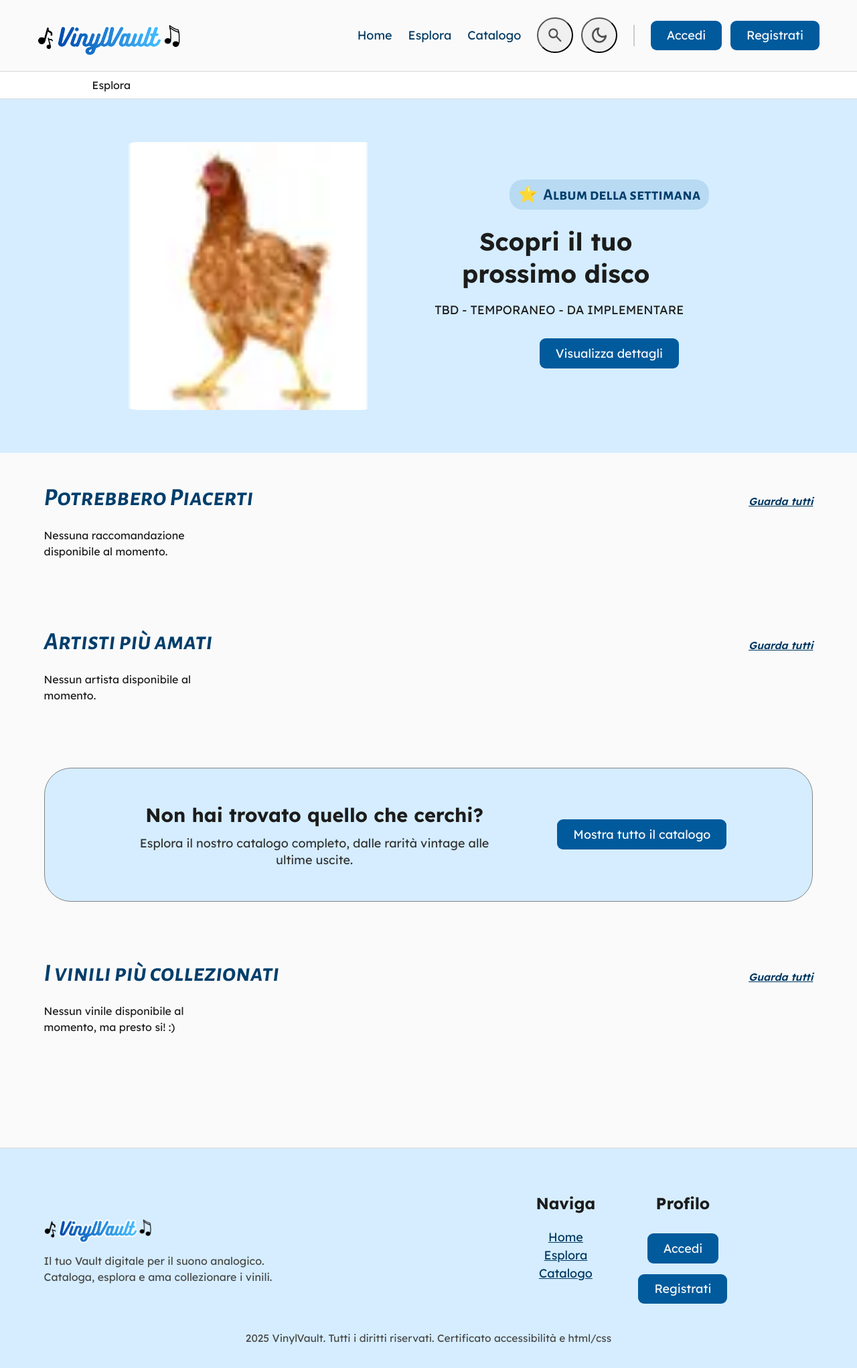
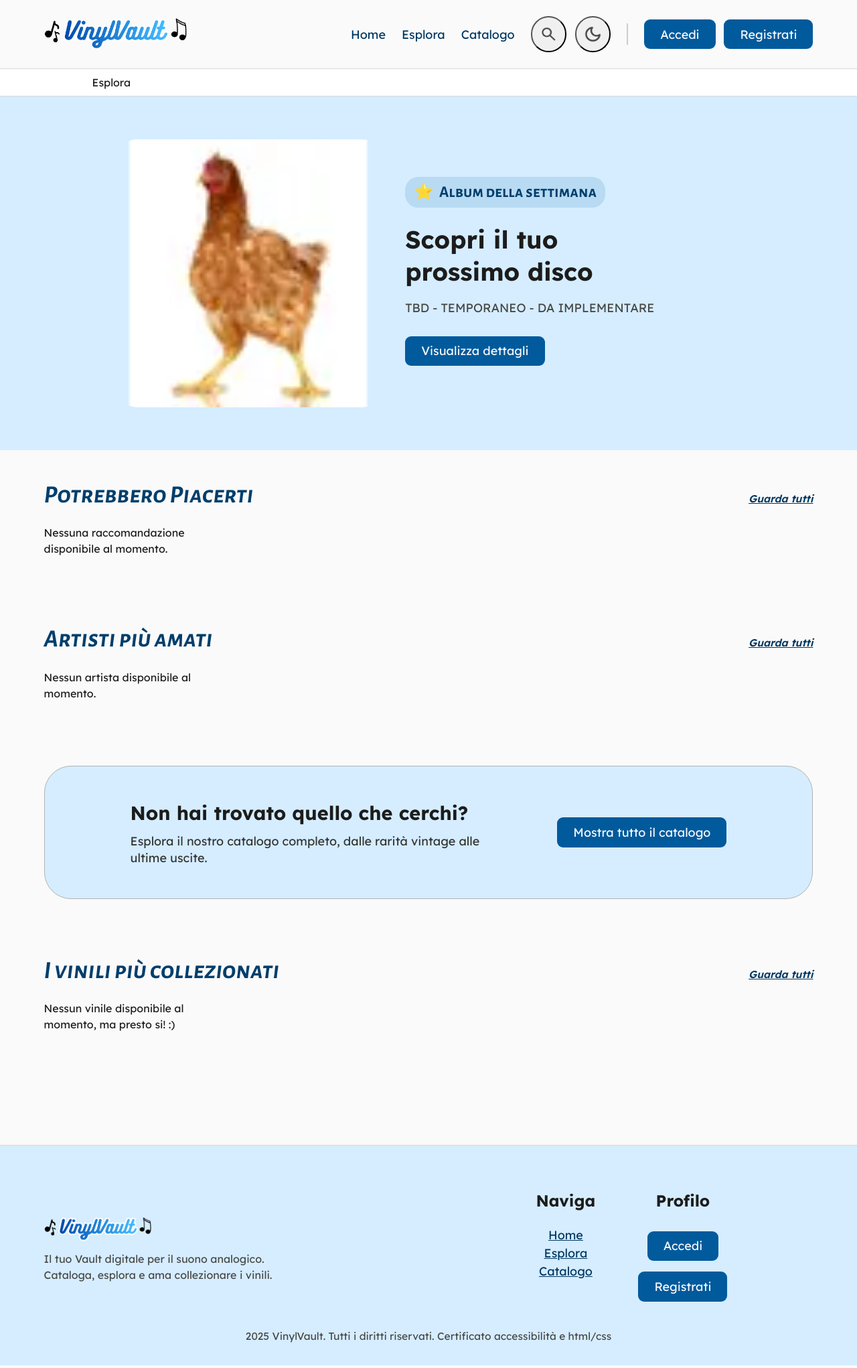
Before and after one commit to davidevigolo/vinyl-vault, a PHP site: page /esplora.php in a window 1280 px wide. Shown: the whole page at 67% size. Run offline with PHP 8.4, Linux system fonts and the light colour scheme; data that the repository does not hold is empty.

Commit message:
Inizio mobile, icona tema, burger menu, aggiunta immagini

```diff
--- a/php/static/add_disk.html
+++ b/php/static/add_disk.html
@@ -20,7 +20,9 @@
     </nav>
     [header]
     <nav id="breadcrumb" aria-label="percorso di navigazione">
-        <a href="index.php"><span lang="en">Home</span></a> &gt;<span> Aggiungi Disco</span>
+        <div class="center-container">
+            <a href="index.php"><span lang="en">Home</span></a> &gt;Aggiungi Disco
+        </div>
     </nav>
     <main id="content">
         <div class="page-banner">
--- a/php/static/index.html
+++ b/php/static/index.html
@@ -6,7 +6,7 @@
         content="Piattaforma dedicata agli appassionati di vinili per esplorare, collezionare e condividere la loro passione per la musica su vinile.">
     <meta name="keywords"
         content="vinili, collezione di vinili, musica su vinile, catalogo vinili, esplora vinili, community vinili">
-    <title>Vinyl Vault</title>
+        <title>Vinyl Vault</title>
     [head] <!-- qui viene inserita la parte invariante dell'header-->
 </head>
 
@@ -38,7 +38,7 @@
         <!-- Banner iniziale -->
         <section class="hero" aria-labelledby="hero-title">
             <div class="center-container">
-                <img src="assets/images/logo-full-light.png" alt="Logo di Vinyl Vault">
+                <div class="hero-logo hide" lang="en">Vinyl Vault</div>
                 <div class="hero-text">
                     <h2 id="hero-title">Il Tuo Archivio Personale del Vinile</h2>
                     <p>Cataloga la tua collezione, scopri gemme nascoste e cura la tua lista dei desideri.</p>
--- a/php/static/layout/head.html
+++ b/php/static/layout/head.html
@@ -2,7 +2,7 @@
 <meta name="viewport" content="width=device-width, initial-scale=1.0">
 <meta name="author" content="Vinyl Vault Team">
 <link rel="stylesheet" href="stylesheets/style.css" media="screen">
-<link rel="stylesheet" href="stylesheets/mini.css" media="screen and (max-width: 800px)">
+<link rel="stylesheet" href="stylesheets/mini.css" media="screen and (max-width: 1024px)">
 <!-- Va messo dopo perchè altrimenti le regole rimarrebbero quelle di style.css-->
 <link rel="stylesheet" href="stylesheets/print.css" media="print">
 <link rel="preconnect" href="https://fonts.googleapis.com">
@@ -16,3 +16,5 @@
     href="https://fonts.googleapis.com/css2?family=Alegreya+Sans+SC:ital,wght@0,100;0,300;0,400;0,700;0,800;0,900;1,100;1,300;1,400;1,700;1,800;1,900&display=swap"
     rel="stylesheet">
 <script src="scripts/back_to_top.js" defer></script>
+<script src="../../scripts/burger_menu.js" defer></script>
+<script src="../../scripts/theme_toggle.js" defer></script>
--- a/php/static/layout/header.html
+++ b/php/static/layout/header.html
@@ -1,10 +1,18 @@
 <header>
-    <div class="header-container">
+    <div class="center-container header-container">
         <div class="logo">
             <!-- Mettiamo il link alla home nel logo?-->
             <h1 class="hide" lang="en">Vinyl Vault</h1> <!-- Sostituito con logo tramite image replacement -->
         </div>
         <div class="header-right">
+
+            <button class="menu-toggle"
+                    aria-expanded="false"
+                    aria-controls="main-nav-list"
+                    aria-label="Apri menù di navigazione">
+                <span aria-hidden="true">☰</span>
+            </button>
+
             <nav id="menu" aria-label="Menù di navigazione principale">
                 <!-- funzione getNavBar per evitare link circolari-->
                 <ul class="nav-links">
@@ -16,10 +24,10 @@
 
             <div class="actions-group">
                 <button class="search-toggle" >
-                    <img class="search-icon" src="assets/images/search.png" alt="" /><span>Cerca nel catalogo</span>
+                    <img class="search-icon" src="assets/images/search.png" alt="" /><span class="sr-only">Cerca nel catalogo</span>
                 </button>
                 <button class="theme-toggle">
-                <img class="theme-icon" src="assets/images/moon.png" alt="" aria-hidden="true" /><span>Cambia tema visivo</span>
+                    <img class="theme-icon" src="assets/images/moon.png" alt="" aria-hidden="true" /><span class="sr-only">Cambia tema visivo</span>
                 </button>
             </div>
 
--- /dev/null
+++ b/scripts/burger_menu.js
@@ -0,0 +1,19 @@
+document.addEventListener('DOMContentLoaded', () => {
+
+    const menuToggle = document.querySelector('.menu-toggle');
+    const headerRight = document.querySelector('.header-right');
+
+    if (menuToggle && headerRight) {
+        menuToggle.addEventListener('click', () => {
+            const isOpen = headerRight.classList.toggle('is-open');
+
+            menuToggle.setAttribute('aria-expanded', isOpen);
+
+            menuToggle.innerHTML = isOpen ?
+                '<span aria-hidden="true">✕</span>' :
+                '<span aria-hidden="true">☰</span>';
+
+            menuToggle.setAttribute('aria-label', isOpen ? 'Chiudi menù' : 'Apri menù');
+        });
+    }
+});
--- /dev/null
+++ b/scripts/theme_toggle.js
@@ -0,0 +1,29 @@
+document.addEventListener('DOMContentLoaded', () => {
+    const themeToggle = document.querySelector('.theme-toggle');
+    const htmlElement = document.documentElement;
+
+    const applyTheme = (theme) => {
+        htmlElement.setAttribute('data-theme', theme);
+
+        const themeIcon = themeToggle?.querySelector('.theme-icon');
+        if (themeIcon) {
+            // switch icon
+            themeIcon.src = theme === 'light' ? 'assets/images/moon.png' : 'assets/images/sun.png';
+            themeIcon.alt = theme === 'light' ? 'Attiva tema scuro' : 'Attiva tema chiaro';
+        }
+
+        // save changes
+        localStorage.setItem('selected-theme', theme);
+    };
+
+    const savedTheme = localStorage.getItem('selected-theme') || 'light';
+    applyTheme(savedTheme);
+
+    if (themeToggle) {
+        themeToggle.addEventListener('click', () => {
+            const currentTheme = htmlElement.getAttribute('data-theme');
+            const newTheme = currentTheme === 'light' ? 'dark' : 'light';
+            applyTheme(newTheme);
+        });
+    }
+});
--- a/stylesheets/mini.css
+++ b/stylesheets/mini.css
@@ -1,30 +1,148 @@
+/* General info */
+@supports (font-size: clamp(1rem, 1vi, 1rem)) {
+    :root {
+        --font-small: clamp(0.875rem, 0.8125rem + 0.2vw, 1rem);
+        --font-medium: clamp(1rem, 0.9375rem + 0.25vw, 1.125rem);
+        --font-large: clamp(1.25rem, 1.125rem + 0.5vw, 1.5rem);
+        --font-xl: clamp(1.4rem, 1.2rem + 1vw, 1.8rem);
+        --font-xxl: clamp(2rem, 1.75rem + 1.25vw, 2.3rem);
+    }
+}
+
+/* browser che non supportano clamp */
+@supports not (font-size: clamp(1rem, 1vi, 1rem)) {
+    :root {
+        --font-small: 0.875rem;
+        --font-medium: 1rem;
+        --font-large: 1.25rem;
+        --font-xl: 1.4rem;
+        --font-xxl: 2rem;
+    }
+    @media screen and (min-width: 1280px) {
+        :root {
+            --font-small: 1rem;
+            --font-medium: 1.125rem;
+            --font-large: 1.5rem;
+            --font-xl: 1.8rem;
+            --font-xxl: 2.3rem;
+        }
+    }
+}
+
+
+.center-container {
+    max-width: 55em;
+    padding-left: 1em;;
+    padding-right: 1em;
+    margin: auto;
+    width: 100%;
+}
+#breadcrumb {
+    padding: 0 0;
+}
+
+/* End general info */
+
+
 /* Header */
 
 header {
-    flex-direction: column;
-    justify-content: flex-start;
-    gap: 0rem;
-    padding: 0rem;
+    position: relative;
+    z-index: 1000;
 }
 
-header .site-nav {
-    margin: auto;
-    width: 100%;
+.header-container {
+    display: grid;
+    grid-template-columns: 0.5fr 2fr;
+    align-items: center;
+    justify-content: space-between;
+    padding-top: 1.3em;
+    padding-bottom: 1.3em;
 }
 
-header .site-nav-links li {
-    text-align: center;
-    display: block;
-    margin: 0rem;
-    padding: 0.5rem 0rem;
-    border-top: 0.1rem solid var(--border-default);
+.header-right .nav-links,
+.header-right .actions-group,
+.header-right .profile-nav,
+.header-right .v-divider {
+    display: none;
 }
 
-header .site-nav-links li:last-child {
-    border-bottom: 0.1rem solid var(--border-default);
+.menu-toggle {
+    display: block;
+    background: none;
+    border: none;
+    font-size: var(--font-xxl);
+    cursor: pointer;
+    color: var(--text-primary);
+    z-index: 1001;
+}
+
+.header-right.is-open {
+    display: flex;
+    flex-direction: column;
+    align-items: center;
+    justify-items: center;
+
+    position: absolute;
+    top: 100%;
+    left: 0;
+    width: 100%;
+    min-height: 20em;
+    height: auto;
+
+    background: var(--bg-surface);
+    padding: 4rem 0 2rem 0;
+    border-bottom: 2px solid var(--border-default);
+    box-shadow: 0 8px 15px rgba(0,0,0,0.1);
+    z-index: 999;
+}
+
+.header-right.is-open .menu-toggle {
+    position: absolute;
+    top: 1rem;
+    right: 1.2rem;
+    margin: 0;
+    order: unset;
+}
+
+.header-right.is-open .nav-links,
+.header-right.is-open .actions-group,
+.header-right.is-open .profile-nav {
+    display: flex;
+    flex-direction: column;
+    align-items: center;
+    width: 100%;
+    gap: 1.5rem;
+}
+
+.header-right.is-open .actions-group {
+    flex-direction: row;
+    justify-content: center;
+    margin-top: 0.5rem;
+}
+
+.header-right.is-open .profile-nav ul {
+    display: flex;
+    flex-direction: row;
+    gap: 1rem;
+    list-style: none;
+}
+
+.header-right.is-open .nav-links {
+    padding-top: 1rem;
+}
+
+.header-right.is-open .nav-links a {
+    font-size: var(--font-large);
+    text-decoration: none;
+}
+
+.v-divider {
+    display: none;
 }
 
 /* End Header */
+
 
 /* Footer */
 footer{
--- a/stylesheets/style.css
+++ b/stylesheets/style.css
@@ -19,7 +19,7 @@
 
     /* Borders & Accents */
     --border-default: #D9D9D9;
-    --border-dark: #848484;
+    --border-dark: #b2b2b2;
     --brand-primary: #005A9C; /* Blu6 - Bottoni */
     --brand-primary-dark: #003E6B; /* Blu7 - Titoli */
 
@@ -35,6 +35,9 @@
     --icon-theme-light: #e2e2e2;
 
     --bg-error: #d93025;
+
+
+    --hero-logo-img: url('../assets/images/logo-full-light.png');
 }
 
 /* colori tema scura */
@@ -67,6 +70,9 @@
     --icon-theme-light: #6B6B6B;
 
     --bg-error: #ff6f64;
+
+
+    --hero-logo-img: url('../assets/images/logo-full-dark.png');
 }
 
 /* browser che supportano clamp */
@@ -201,7 +207,6 @@ button[type="submit"] {
 
 #content {
     padding-bottom: 3rem;
-    text-align: center;
 }
 
 .center-container {
@@ -260,35 +265,29 @@ button[type="submit"] {
 header {
     background: var(--bg-page);
     border-bottom: var(--border-default) solid 0.1em;
+    top: 0;
+    position: sticky;
     width: 100%;
 }
 
 .header-container {
-    padding-left: 1em;
-    padding-right: 1em;
     display: grid;
-    /* Colonne: Logo, Spazio Flessibile, Menu + Icone, Divisore, Profilo */
-    grid-template-columns: auto 1fr auto;
+    grid-template-columns: 1fr 2.5fr;
     align-items: center;
-    margin: 0 auto;
+    justify-content: space-between;
     padding-top: 1.3em;
     padding-bottom: 1.3em;
-    max-width: 75em;
-    width: 100%;
-    overflow: hidden;
 }
 
 .header-right {
-    grid-column: 3;
+    justify-self: end;
     display: flex;
     align-items: center;
     gap: 1.5em;
 }
 
-.logo {
-    display: flex;
-    align-items: center;
-    padding-top: 1em;
+.header .logo {
+    justify-self: start;
 }
 
 h1.hide {
@@ -374,6 +373,10 @@ header .site-nav-links li {
 	background: var(--icon-theme);
 	text-decoration: none;
     transition: background-color 0.2s ease;
+}
+
+.menu-toggle {
+    display: none;
 }
 
 .search-toggle:hover, .theme-toggle:hover {
@@ -621,6 +624,8 @@ footer p {
 
 /* Hero Section */
 
+/* style.css */
+
 .hero {
     background: var(--bg-section);
 }
@@ -632,15 +637,23 @@ footer p {
     align-items: center;
     padding-top: 4em;
     padding-bottom: 4em;
-
 }
 
-.hero img {
+/* Sostituito .hero img con il contenitore per la variabile */
+.hero-logo {
     width: 100%;
     max-width: 450px;
-    height: auto;
-    object-fit: contain;
+    height: 350px; /* Altezza necessaria per visualizzare il background */
+    background-image: var(--hero-logo-img);
+    background-size: contain;
+    background-repeat: no-repeat;
+    background-position: center;
     justify-self: end;
+
+    /* Tecnica Image Replacement per nascondere il testo Vinyl Vault */
+    text-indent: -999.9em;
+    overflow: hidden;
+    display: block;
 }
 
 .hero-text {
@@ -654,13 +667,12 @@ footer p {
     max-width: 450px;
     line-height: 1.3em;
     margin-bottom: 1rem;
-
 }
 
 .hero-text p {
     font-size: var(--font-medium);
     max-width: 460px;
-    color: #1c1c1c;
+    color: var(--text-muted);
 }
 
 .hero-text a {
```
Also changed, not shown: assets/images/logo-full-dark.png (added), assets/images/sun.png (added).
